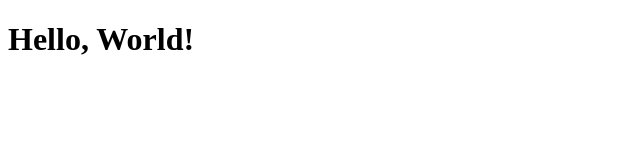
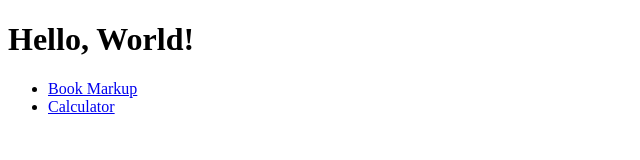
Before and after one commit to natashachernova/natashachernova.github.io, a plain HTML site: page index.html in a window 1280 px wide. Shown: the whole page, without its empty margins (0-640 px from the left). Drawn offline with Linux system fonts and the light colour scheme.

Commit message:
Home page update

```diff
--- a/index.html
+++ b/index.html
@@ -10,6 +10,9 @@
 
 <body>
     <h1>Hello, World!</h1>
+    <ul>
+        <li><a href="book-markup/index.html">Book Markup</li>
+        <li><a href="calculator/calculator.html">Calculator</li>
 </body>
 
 </html>
```
